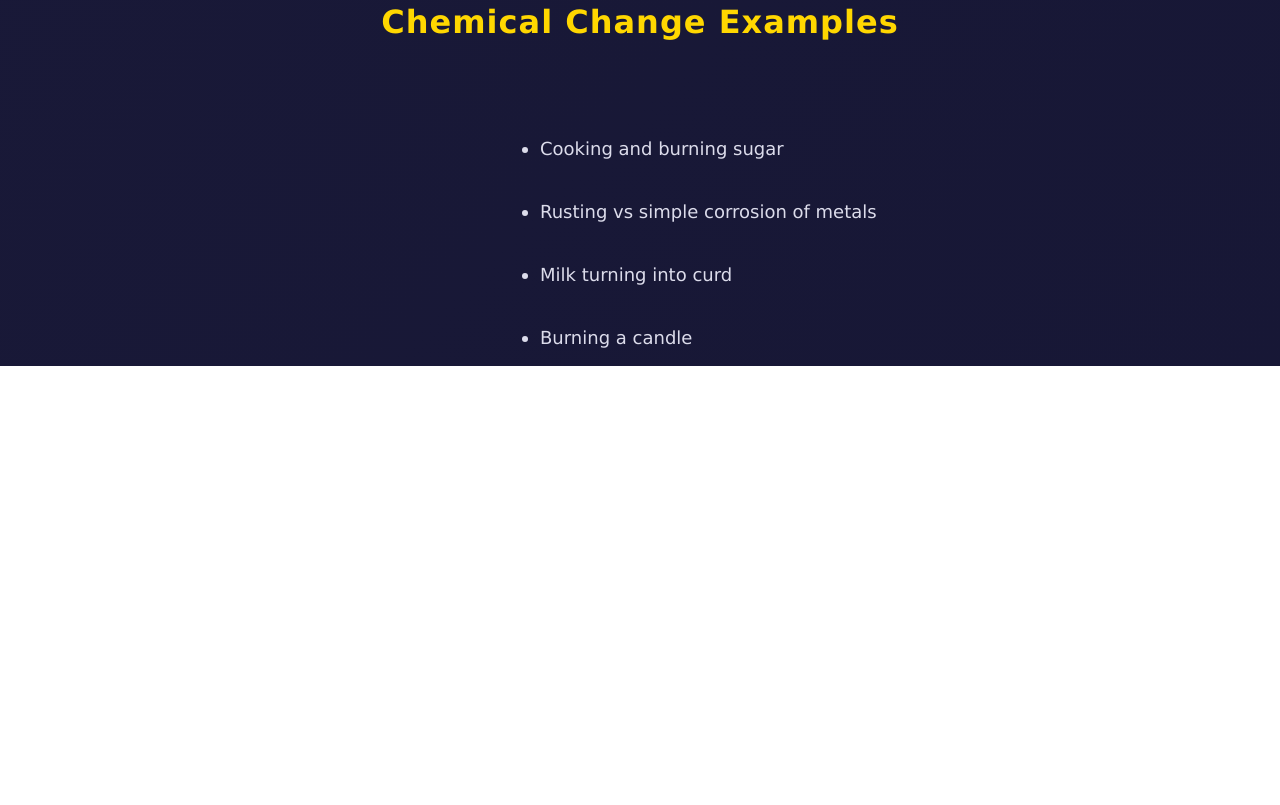
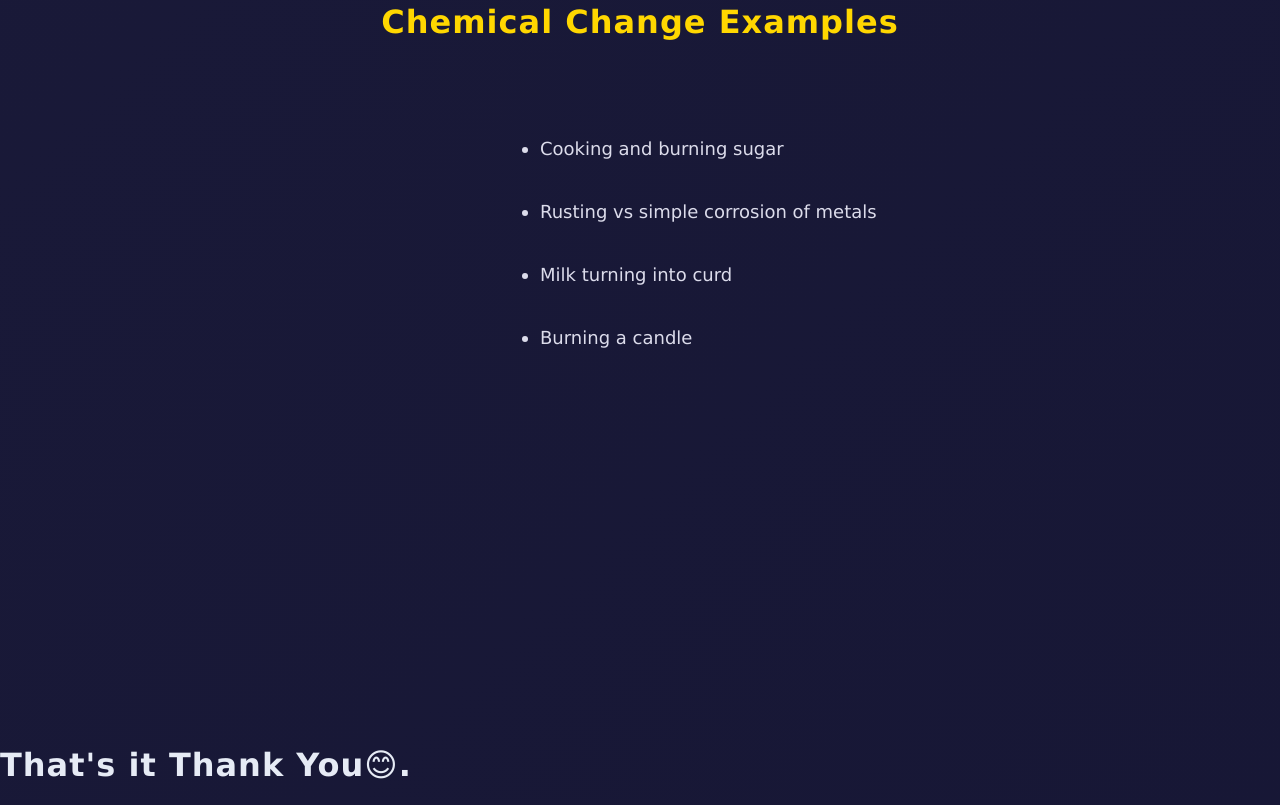
Before and after one commit to 09816hardikjoshi-ship-it/School-Project, a plain HTML site: page index.html in a window 1280 px wide. Shown: the part 6488-7293 px from the top of the page. Before the commit the page ends 6854 px from the top, so only its background shows below. Drawn offline with Linux system fonts and the light colour scheme.

Commit message:
Update index.html

```diff
--- a/index.html
+++ b/index.html
@@ -305,6 +305,30 @@
             <br>
             <li>Burning a candle</li>
         </ul>
+        <br>
+        <br>
+        <br>
+        <br>
+        <br>
+        <br>
+        <br>
+        <br>
+        <br>
+        <br>
+        <br>
+        <br>
+        <br>
+        <br>
+        <br>
+        <br>
+        <br>
+        <br>
+        <br>
+        <br>
+
+        <h1 class="hx">
+            That's it
+            Thank You😊.</h1>
 
 </body>
 
```
